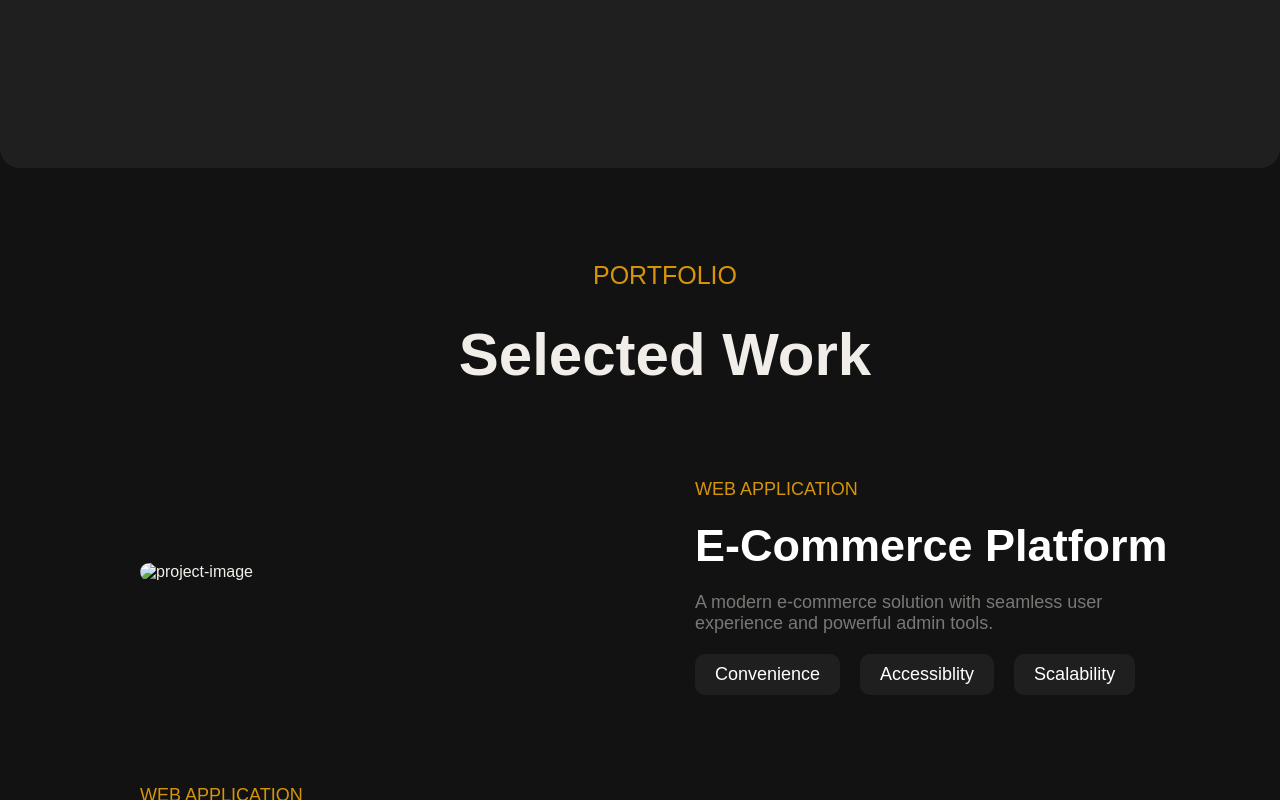
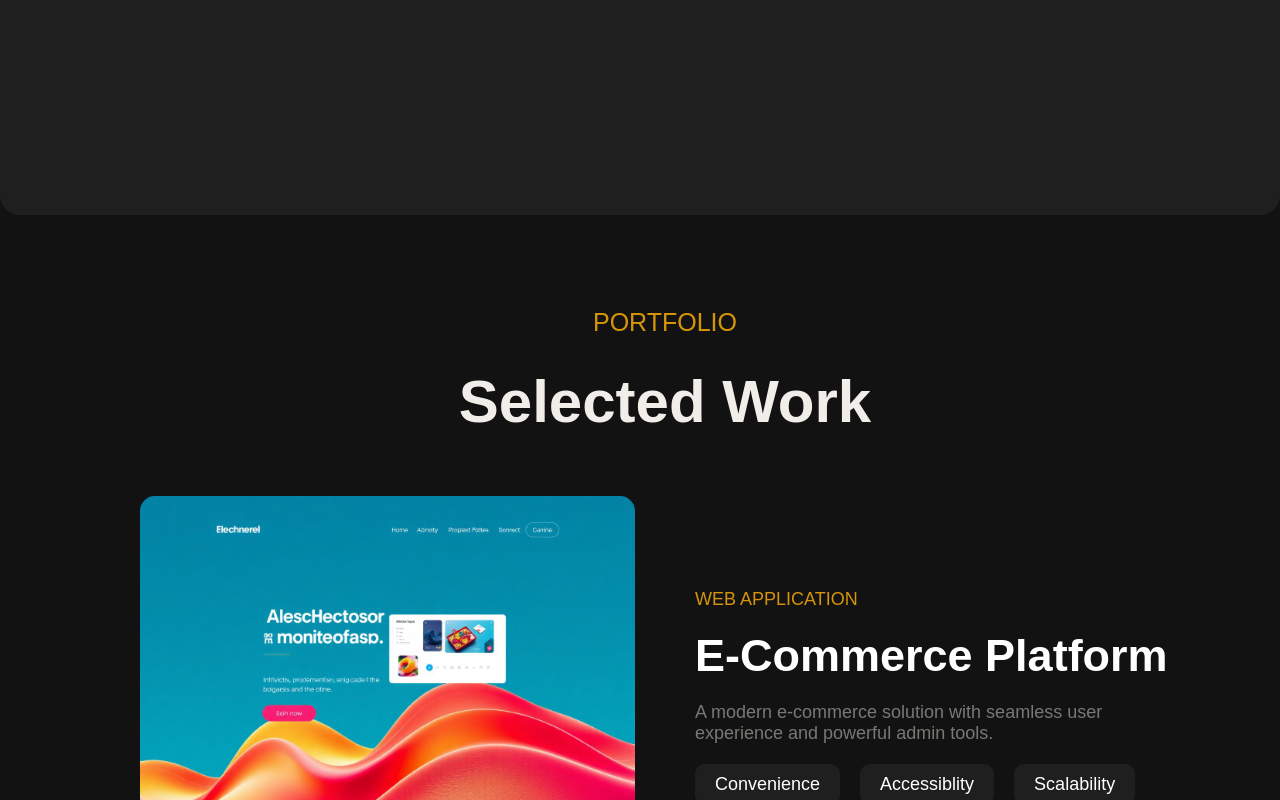
Before and after one commit to Ose-wizerd/portfolio, a plain HTML site: page index.html in a window 1280 px wide. Shown: the part 2000-2800 px from the top of the page. Drawn offline with Linux system fonts and the light colour scheme; the site is published under a folder, as on GitHub Pages, so addresses that start at the root find nothing.

Commit message:
some change

```diff
--- a/index.html
+++ b/index.html
@@ -491,7 +491,7 @@
         </div>
       </header>
       <div class="image">
-        <img src="/img/osama2.jpg" alt="image of Developer" />
+        <img src="osama2.jpg" alt="image of Developer" />
       </div>
     </div>
 
@@ -569,7 +569,7 @@
 
       <div class="project-item">
         <div class="project-img-container">
-          <img src="/img/project1.jpg" alt="project-image" class="project-image">
+          <img src="project1.jpg" alt="project-image" class="project-image">
         </div>
 
         <div class="project-description">
@@ -586,7 +586,7 @@
 
     <div class="project-item midle">
         <div class="project-img-container midle-image">
-            <img src="/img/project2.jpg" alt="project-image" class="project-image">
+            <img src="project2.jpg" alt="project-image" class="project-image">
         </div>
 
         <div class="project-description midle-discription">
@@ -605,7 +605,7 @@
 
      <div class="project-item">
         <div class="project-img-container">
-            <img src="/img/project3.jpg" alt="project-image" class="project-image">
+            <img src="project3.jpg" alt="project-image" class="project-image">
         </div>
 
         <div class="project-description">
```
Also changed, not shown: project1.jpg (renamed from img/project1.jpg), project2.jpg (renamed from img/project2.jpg), project3.jpg (renamed from img/project3.jpg), 1 other file.
